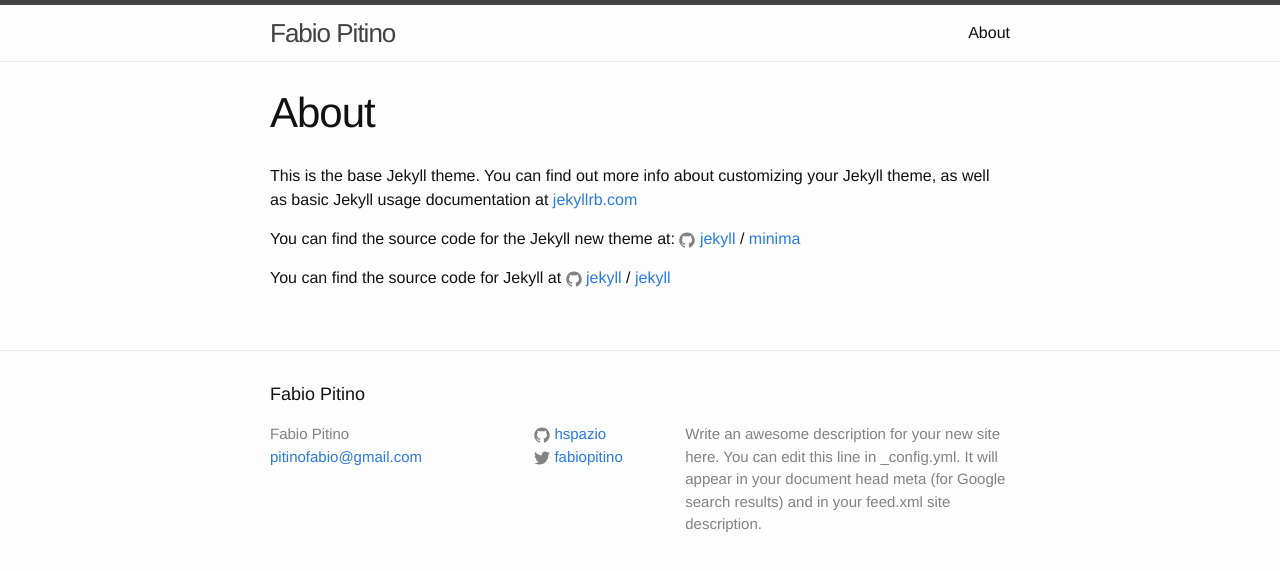
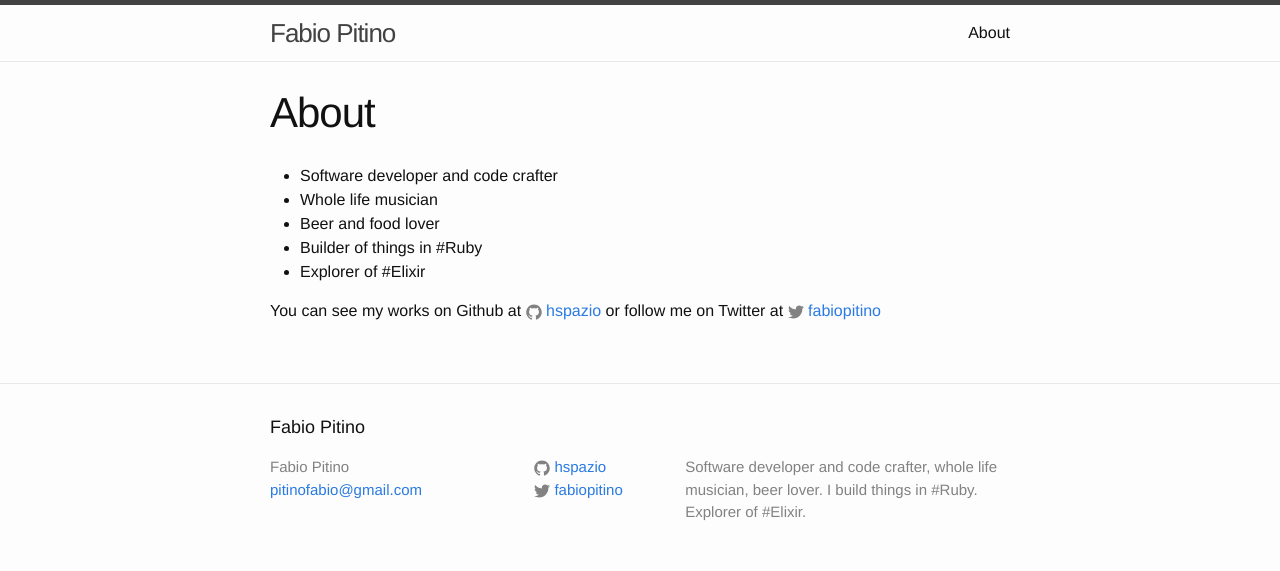
Before and after one commit to hspazio/hspazio.github.io, a Jekyll site: the page built from about.md, in a window 1280 px wide. Shown: the top 571 px of the page. Built offline with Jekyll 4.4.1, drawn with Linux system fonts in a browser that asks for light colours.

Commit message:
adding Disqus and Google Analytics, adding basic About

```diff
--- a/_config.yml
+++ b/_config.yml
@@ -1,31 +1,12 @@
-# Welcome to Jekyll!
-#
-# This config file is meant for settings that affect your whole blog, values
-# which you are expected to set up once and rarely edit after that. If you find
-# yourself editing these this file very often, consider using Jekyll's data files
-# feature for the data you need to update frequently.
-#
-# For technical reasons, this file is *NOT* reloaded automatically when you use
-# 'jekyll serve'. If you change this file, please restart the server process.
-
-# Site settings
-# These are used to personalize your new site. If you look in the HTML files,
-# you will see them accessed via {{ site.title }}, {{ site.email }}, and so on.
-# You can create any custom variable you would like, and they will be accessible
-# in the templates via {{ site.myvariable }}.
 title: Fabio Pitino
 email: pitinofabio@gmail.com
 description: > # this means to ignore newlines until "baseurl:"
-  Write an awesome description for your new site here. You can edit this
-  line in _config.yml. It will appear in your document head meta (for
-  Google search results) and in your feed.xml site description.
+  Software developer and code crafter, whole life musician, beer lover. I build things in #Ruby. Explorer of #Elixir.
 baseurl: "" # the subpath of your site, e.g. /blog
-url: "http://example.com" # the base hostname & protocol for your site
+url: "https://hspazio.github.io"
 twitter_username: fabiopitino
 github_username:  hspazio
 
-# Build settings
 markdown: kramdown
 theme: minima
-
 permalink: pretty
--- a/_posts/2016-08-10-welcome-to-jekyll.markdown
+++ b/_posts/2016-08-10-welcome-to-jekyll.markdown
@@ -3,6 +3,7 @@
 title:  "Welcome to Jekyll!"
 date:   2016-08-10 19:19:39 +0100
 tags: jekill update
+comments: true
 ---
 You’ll find this post in your `_posts` directory. Go ahead and edit it and re-build the site to see your changes. You can rebuild the site in many different ways, but the most common way is to run `jekyll serve`, which launches a web server and auto-regenerates your site when a file is updated.
 
--- a/about.md
+++ b/about.md
@@ -4,12 +4,10 @@
 permalink: /about
 ---
 
-This is the base Jekyll theme. You can find out more info about customizing your Jekyll theme, as well as basic Jekyll usage documentation at [jekyllrb.com](http://jekyllrb.com/)
+* Software developer and code crafter
+* Whole life musician
+* Beer and food lover
+* Builder of things in #Ruby
+* Explorer of #Elixir
 
-You can find the source code for the Jekyll new theme at:
-{% include icon-github.html username="jekyll" %} /
-[minima](https://github.com/jekyll/minima)
-
-You can find the source code for Jekyll at
-{% include icon-github.html username="jekyll" %} /
-[jekyll](https://github.com/jekyll/jekyll)
+You can see my works on Github at {% include icon-github.html username="hspazio" %} or follow me on Twitter at {% include icon-twitter.html username="fabiopitino" %}
```
Also changed, not shown: _layouts/default.html (+10 -0 lines), _layouts/post.html (+27 -0 lines).
